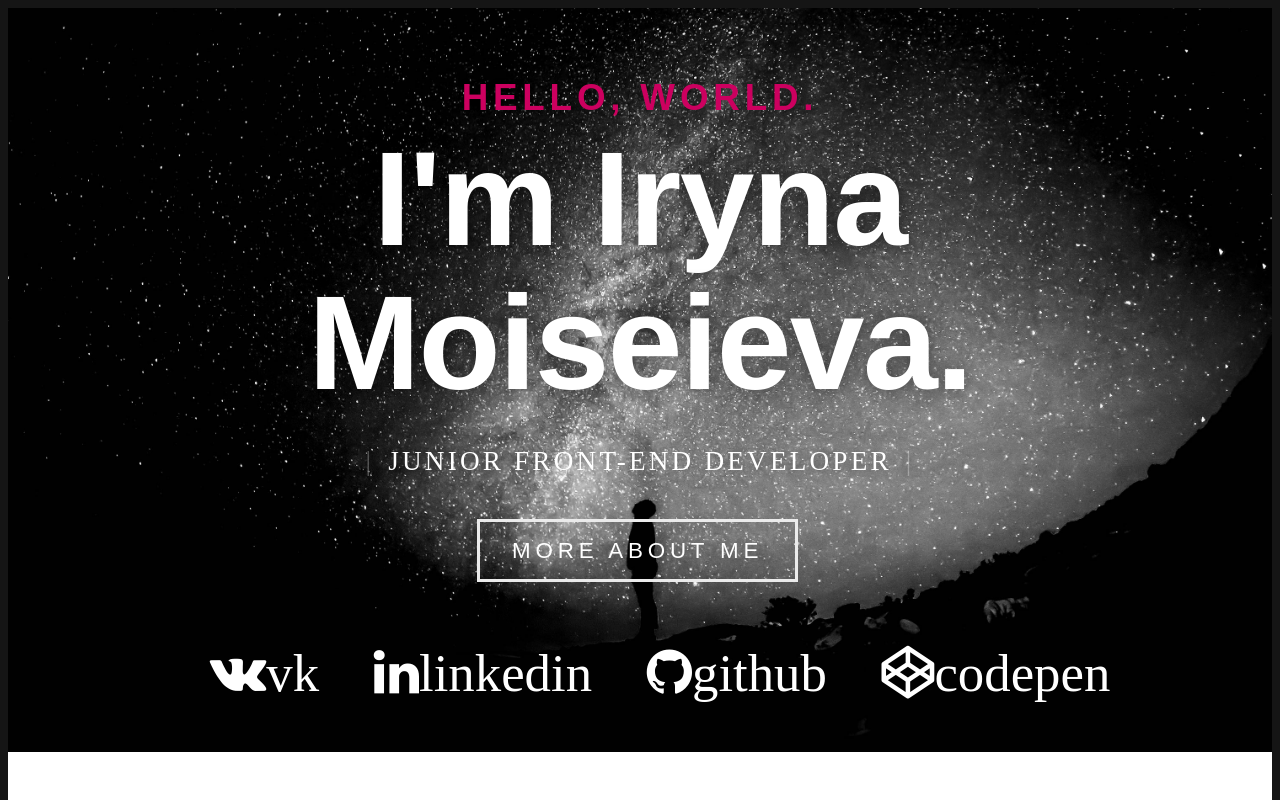
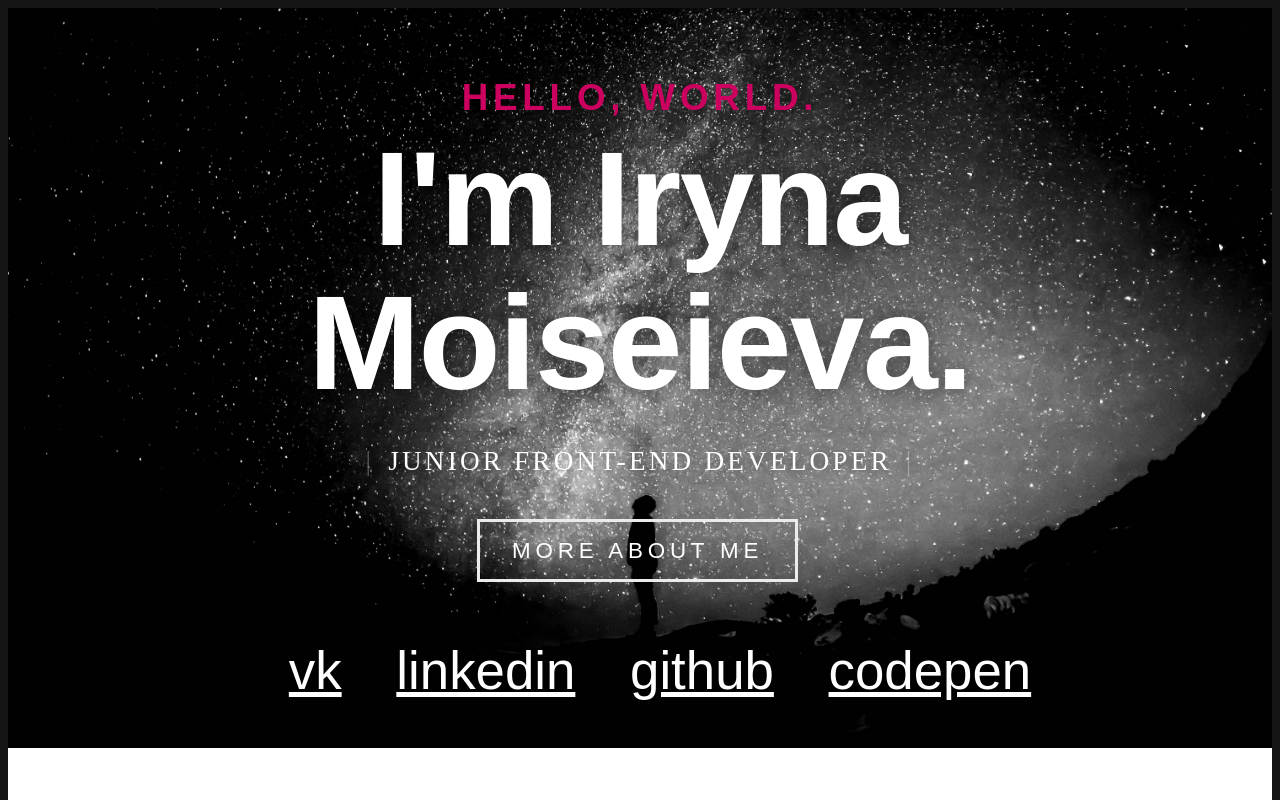
Before and after one commit to Iriyamak/rsschool-cv, a plain HTML site: page index.html in a window 1280 px wide. Shown: the top 800 px of the page. Drawn offline with Linux system fonts and the light colour scheme.

Commit message:
refactor: links update

```diff
--- a/index.html
+++ b/index.html
@@ -22,10 +22,10 @@
           <a class="button stroke" href="#about" title="More">More About Me</a>
         </div>
         <ul class="intro-social">
-          <li><a href="https://vk.com/iriya_iryna" target="_blank" name="vk"><i class="fa fa-vk">vk</i></a></li>
-          <li><a href="https://www.linkedin.com/in/iramakarova" target="_blank" name="linkedin"><i class="fa fa-linkedin">linkedin</i></a></li>
-          <li><a href="https://github.com/iriyamak" target="_blank" name="github"><i class="fa fa-github">github</i></a></li>
-          <li><a href="http://codepen.io/Iriyamak" target="_blank" name="codepen"><i class="fa fa-codepen">codepen</i></a></li>
+          <li><a href="https://vk.com/iriya_iryna" target="_blank">vk</a></li>
+          <li><a href="https://www.linkedin.com/in/iramakarova" target="_blank">linkedin</a></li>
+          <li><a href="https://github.com/iriyamak" target="_blank">github</a></li>
+          <li><a href="http://codepen.io/Iriyamak" target="_blank">codepen</a></li>
         </ul>
       </section>
       <section id="about">
@@ -151,11 +151,11 @@
         <div class="row">
           <div class="col-six tab-full pull-right social">
             <ul class="footer-social">
-              <li><a href="https://vk.com/iriya_iryna" target="_blank" name="vk"><i class="fa fa-vk">vk</i></a></li>
-              <li><a href="https://www.linkedin.com/in/iramakarova" target="_blank" name="linkedin"><i class="fa fa-linkedin">linkedin</i></a>
+              <li><a href="https://vk.com/iriya_iryna" target="_blank"><i class="fa fa-vk">vk</i></a></li>
+              <li><a href="https://www.linkedin.com/in/iramakarova" target="_blank"><i class="fa fa-linkedin">linkedin</i></a>
               </li>
-              <li><a href="https://github.com/iriyamak" target="_blank" name="github"><i class="fa fa-github">github</i></a></li>
-              <li><a href="http://codepen.io/Iriyamak" target="_blank" name="codepen"><i class="fa fa-codepen">codepen</i></a></li>
+              <li><a href="https://github.com/iriyamak" target="_blank">github</a></li>
+              <li><a href="http://codepen.io/Iriyamak" target="_blank">codepen</a></li>
             </ul>
 
           </div>
@@ -169,7 +169,7 @@
             </div>
           </div>
           <div id="go-top">
-            <a class="smoothscroll" title="Back to Top" href="#top"><i class="fa fa-long-arrow-up"></i>Top</a>
+            <a class="smoothscroll" title="Back to Top" href="#top">Top</a>
           </div>
 
         </div> <!-- /row -->
```
